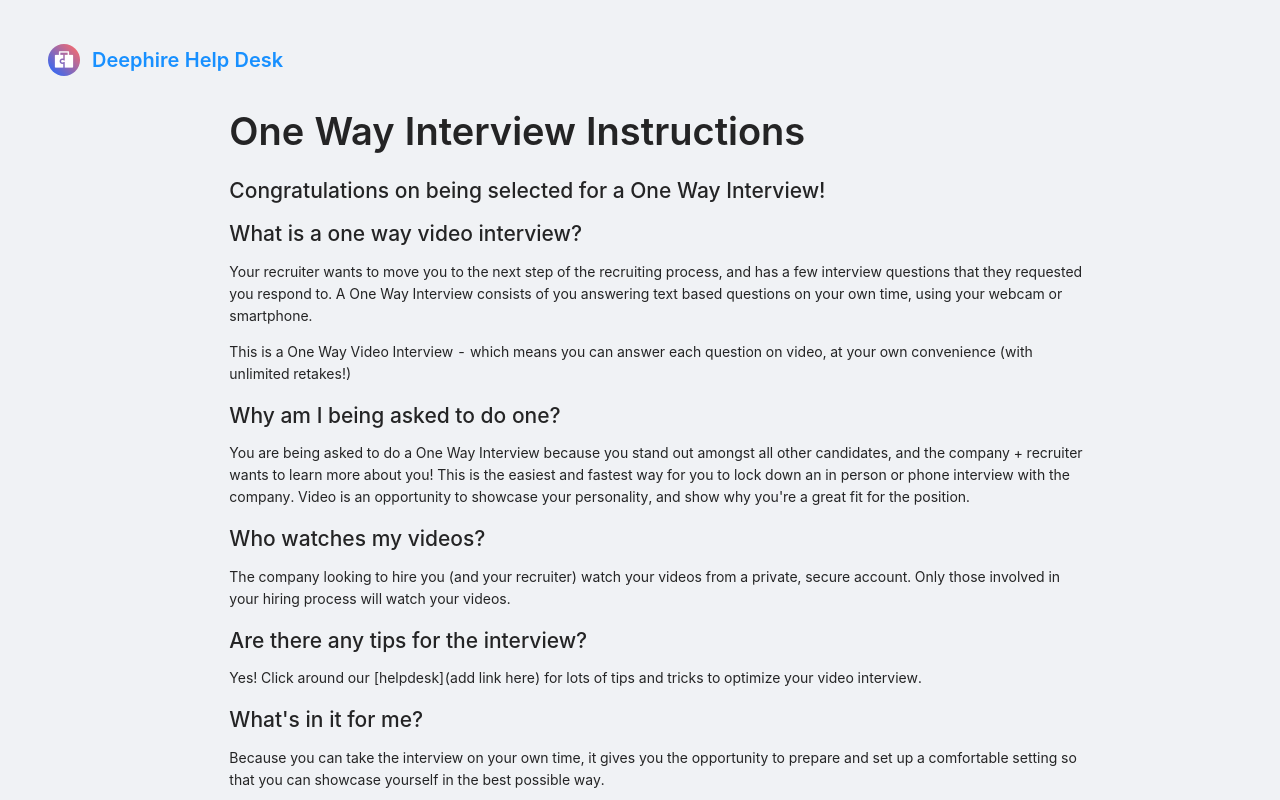
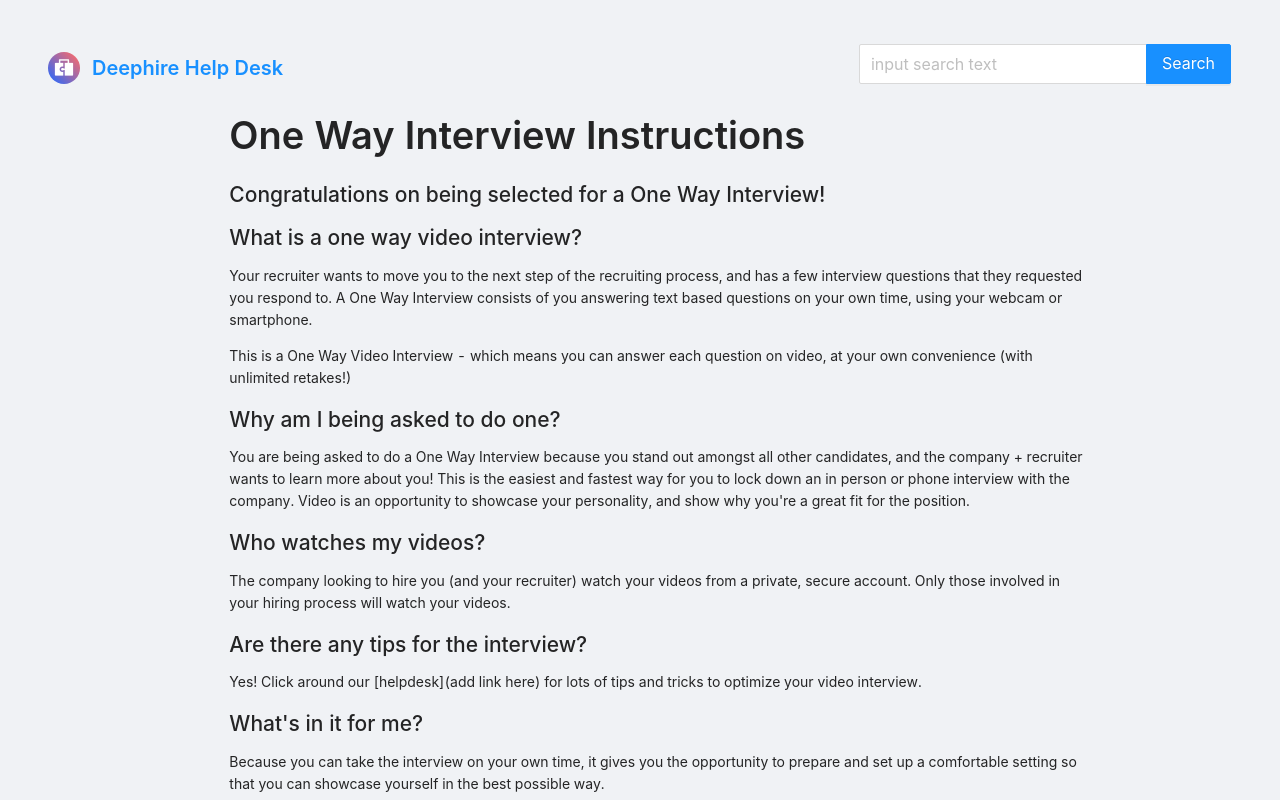
Before and after one commit to Namaskar-1F64F/deephire-faq, a React (Create React App) app: page /instructionsOneWayInterview in a window 1280 px wide. Shown: the top 800 px of the page. Built offline with nearby package versions, Linux system fonts and the light colour scheme.

Commit message:
fixed search function

```diff
--- a/src/index.js
+++ b/src/index.js
@@ -12,7 +12,7 @@ import Debugging from "./routes/videoInterviewErrors";
 import SupportedBrowsers from "./routes/supportedBrowsers";
 import PracticeInterview from "./routes/instructionsOneWayInterview";
 import SampleQuestions from "./routes/sampleQuestions";
-import newSearchFunction from "./newSearchFunction";
+import SearchFunction from "./searchFunction";
 
 const { Footer, Content } = Layout;
 
@@ -23,9 +23,8 @@ ReactDOM.render(
         <PageHeader
           title={<a href="/">Deephire Help Desk</a>}
           avatar={{ src: "/deephire-favicon.png" }}
-        >
-          <newSearchFunction />
-        </PageHeader>
+          extra={<SearchFunction />}
+        ></PageHeader>
         <Content>
           <Routes>
             <Route path="/" element={<App />} />
--- a/src/searchFunction.jsx
+++ b/src/searchFunction.jsx
@@ -1,4 +1,4 @@
-import { Input, Space, Menu, Dropdown  } from 'antd';
+import { Input, Space, Menu  } from 'antd';
 import React, { useState } from 'react';
 import { data } from "./data";
 
@@ -8,36 +8,33 @@ const onSearch = value => console.log(value);
 
 export default function SearchFunction (){
     const [query, setQuery] = useState("")
-
-    const menu =  (
-        <Menu
-        items={[data.filter(post => {
-        if (query === '') {
-            return null;
-        } else if (post.markdown.toLowerCase().includes(query.toLowerCase())
-        || post.title.toLowerCase().includes(query.toLowerCase())
-        || post.summary.toLowerCase().includes(query.toLowerCase())) {
-            return post;
-        }
-        }).map(post => ({
-           label:  (<a href={post.link}>{post.title}</a>),
-        }))
-    ]}
-    />
-    )
-
     return (
         <Space direction="vertical">
-            <Dropdown overlay={menu}>
-                <Search
-                    placeholder="input search text"
-                    allowClear
-                    enterButton="Search"
-                    size="large"
-                    onSearch={onSearch}
-                    onChange={event => setQuery(event.target.value)}>
-                </Search>
-            </Dropdown>
+            <Search
+                placeholder="input search text"
+                allowClear
+                enterButton="Search"
+                size="large"
+                onSearch={onSearch}
+                onChange={event => setQuery(event.target.value)} />
+            <div>
+                {data.filter(post => {
+                        if (query === '') {
+                            return null;
+                        } else if (post.markdown.toLowerCase().includes(query.toLowerCase())
+                        || post.title.toLowerCase().includes(query.toLowerCase())
+                        || post.summary.toLowerCase().includes(query.toLowerCase())) {
+                            return post;
+                        }
+                        }).map((post) => (
+                            <a href={post.link}>
+                                <Menu style={{ background: "white"}}>
+                                    <Menu.Item style={{gutter: "10"}}>{post.title}</Menu.Item>
+                                </Menu>
+                            </a>
+                        ))
+                    }
+            </div>
         </Space>
     )
 }
```
